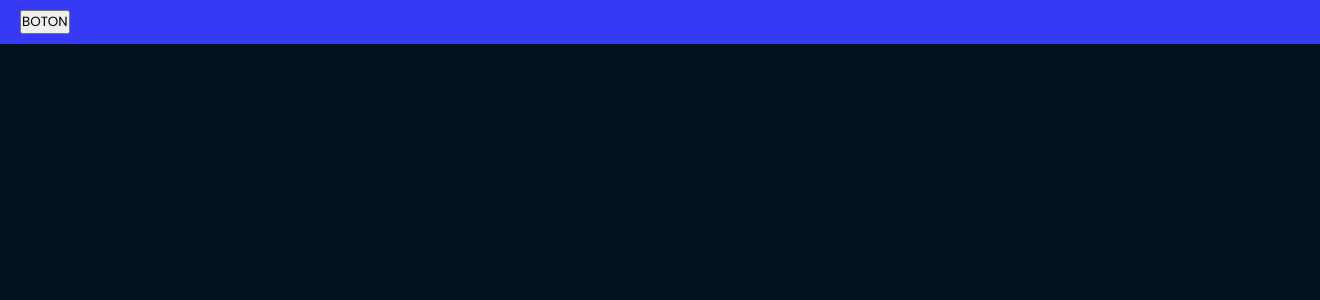
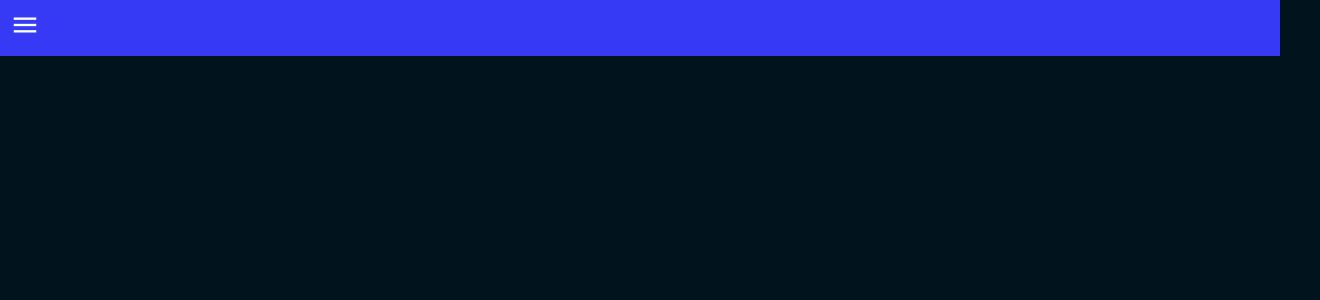
Before and after one commit to Thomicurve/Fast-Currencies-FE, an Angular app: page / in a window 1280 px wide. Shown: the top 300 px of the page, 1320 px wide, since content can reach past the window. Built offline with nearby package versions, Linux system fonts and the light colour scheme.

Commit message:
Finalizamos estilos del navbar

```diff
--- a/src/app/core/components/navbar/navbar.component.html
+++ b/src/app/core/components/navbar/navbar.component.html
@@ -1,21 +1,26 @@
 <nav>
-    <button (click)="showSide = !showSide">BOTON</button>
+    <button (click)="showSide = !showSide">
+        <span *ngIf="!showSide" class="material-symbols-outlined">menu</span>
+        <span *ngIf="showSide"  class="material-symbols-outlined">close</span>
+    </button>
 </nav>
 
 <div class="side-bar" [id]="showSide && 'show'">
+    <div class="side-bar-content">
         <h4>Menú</h4>
         <ul>
-        <li><span class="material-symbols-outlined">
+            <li class="side-bar-item"><span class="material-symbols-outlined">
                     sync
                 </span>Convertir</li>
-        <li><span class="material-symbols-outlined">
+            <li class="side-bar-item"><span class="material-symbols-outlined">
                     schedule
                 </span>Historial</li>
-        <li><span class="material-symbols-outlined">
+            <li class="side-bar-item"><span class="material-symbols-outlined">
                     person
                 </span>Mi perfil</li>
-        <li><span class="material-symbols-outlined">
+            <li class="side-bar-item"><span class="material-symbols-outlined">
                     payments
                 </span>Planes</li>
         </ul>
     </div>
+</div>
--- a/src/app/core/components/navbar/navbar.component.scss
+++ b/src/app/core/components/navbar/navbar.component.scss
@@ -1,10 +1,32 @@
 @import 'src/assets/styles/variables.scss';
 nav {
     width: 100%;
-    padding: 10px 20px;
     display: flex;
     align-items: center;
     background-color: $base-color;
+}
+
+button {
+    background: none;
+    border: none;
+    cursor: pointer;
+    margin: 10px 10px;
+    span {
+        font-size: 30px;
+        color: #fff;
+    }
+}
+
+.side-bar-content {
+    width: 85%;
+    margin: 20px auto;
+
+    h4 {
+        color: #758DFF;
+        font-size: 19px;
+        margin-left: 12px;
+        margin-bottom: 14px;
+    }
 }
 
 .side-bar {
@@ -16,11 +38,18 @@ nav {
     transition: transform 0.3s ease-in-out;
 }
 
-li {
+.side-bar-item {
     display: flex;
     align-items: center;
     column-gap: 10px;
     color: #fff;
+    padding: 10px 10px;
+}
+
+.side-bar-item:hover {
+    background-color: $base-color-dark;
+    border-radius: 5px;
+    cursor: pointer;
 }
 
 #show {
@@ -29,7 +58,7 @@ li {
 
 @media screen and (min-width: 600px) {
     .side-bar {
-        width: 20vw;
+        width: 25vw;
     }
 
 }
--- a/src/app/core/components/navbar/navbar.component.ts
+++ b/src/app/core/components/navbar/navbar.component.ts
@@ -1,10 +1,12 @@
+import { CommonModule } from '@angular/common';
 import { Component } from '@angular/core';
 
 @Component({
     selector: 'app-navbar',
     templateUrl: 'navbar.component.html',
     styleUrls: ['./navbar.component.scss'],
-    standalone: true
+    standalone: true,
+    imports: [CommonModule]
 })
 
 export class NavbarComponent {
--- a/src/index.html
+++ b/src/index.html
@@ -10,6 +10,8 @@
   <link rel="stylesheet" href="https://fonts.googleapis.com/css2?family=Material+Symbols+Outlined:opsz,wght,FILL,GRAD@24,400,0,0" />
   <link rel="stylesheet" href="https://fonts.googleapis.com/css2?family=Material+Symbols+Outlined:opsz,wght,FILL,GRAD@24,400,0,0" />
   <link rel="stylesheet" href="https://fonts.googleapis.com/css2?family=Material+Symbols+Outlined:opsz,wght,FILL,GRAD@24,400,0,0" />
+  <link rel="stylesheet" href="https://fonts.googleapis.com/css2?family=Material+Symbols+Outlined:opsz,wght,FILL,GRAD@24,400,0,0" />
+  <link rel="stylesheet" href="https://fonts.googleapis.com/css2?family=Material+Symbols+Outlined:opsz,wght,FILL,GRAD@24,400,0,0" />
 </head>
 <body>
   <app-root></app-root>
```
Lines whose indentation alone changed are shown as unchanged.
